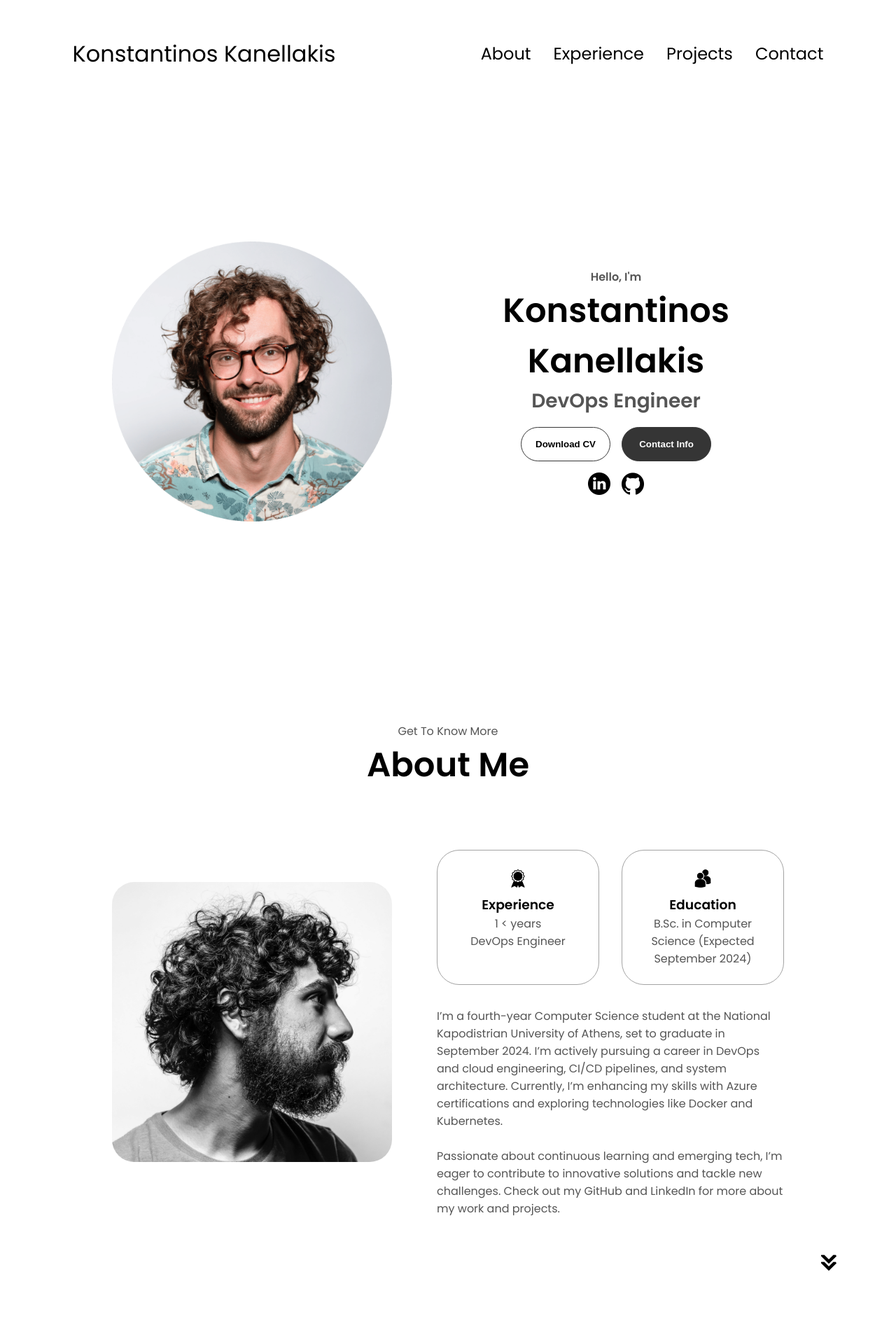
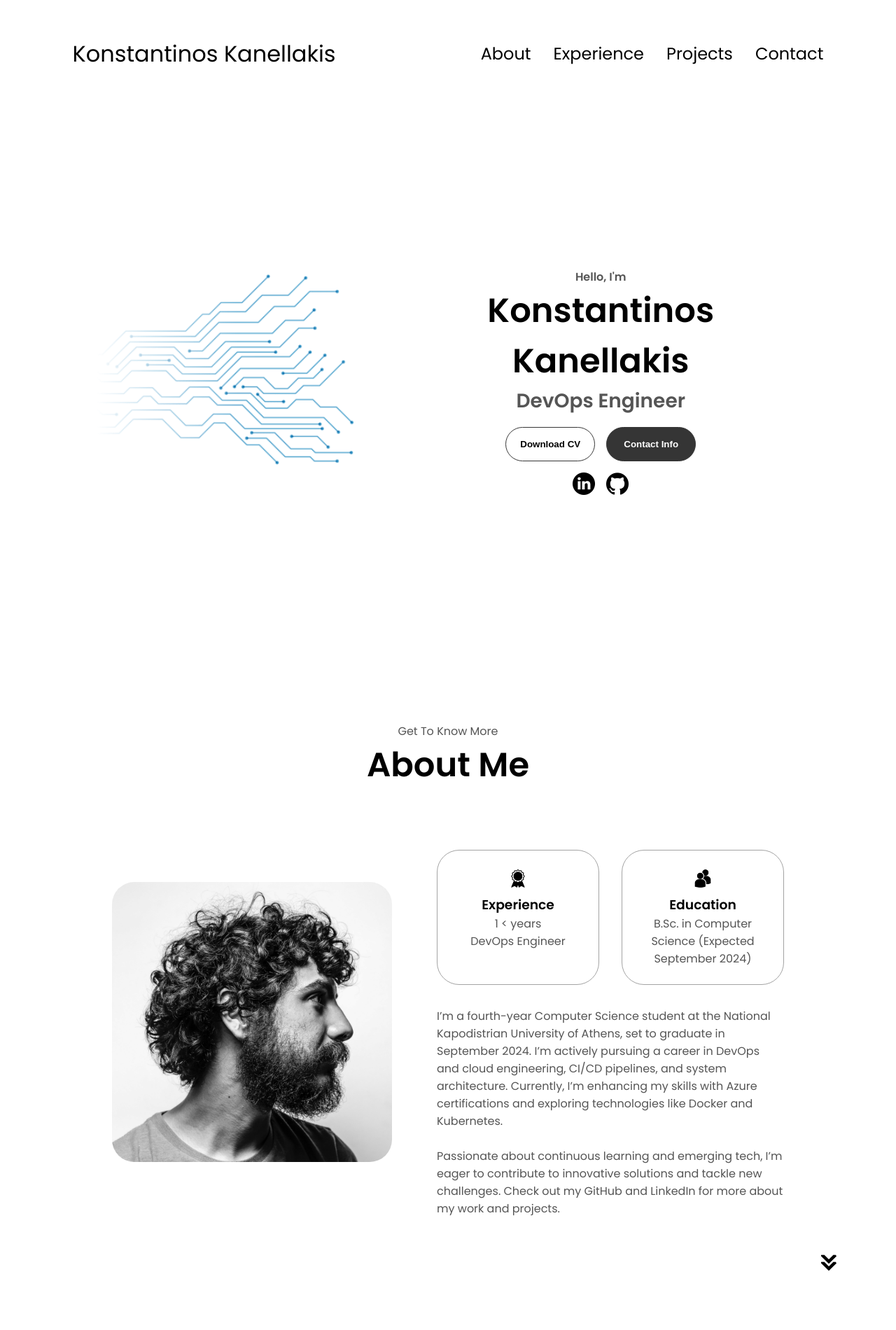
Before and after one commit to Kanellaman/kanellaman.github.io, a Jekyll site: the page built from index.markdown, in a window 1280 px wide. Shown: the top 1900 px of the page at 70% size. Built offline with Jekyll 4.4.1, drawn with Linux system fonts in a browser that asks for light colours; comment, search, counter and statistics services are not loaded; some of the changed text lies outside the part shown.

Commit message:
Stylish changes

```diff
--- a/_includes/profile.html
+++ b/_includes/profile.html
@@ -1,13 +1,13 @@
 <section id="profile">
     <div class="section__pic-container">
-        <img src="./assets/profile-pic.png" alt="Konstantinos Kanellakis profile picture" />
+        <img src="./assets/tech.png" alt="A tech picture" class="mask-image"/>
     </div>
     <div class="section__text">
         <p class="section__text__p1">Hello, I'm</p>
         <h1 class="title">Konstantinos Kanellakis</h1>
         <p class="section__text__p2">DevOps Engineer</p>
         <div class="btn-container">
-            <button class="btn btn-color-2" onclick="window.open('./assets/resume-example.pdf')">
+            <button class="btn btn-color-2" onclick="window.open('./assets/resume.pdf')">
                 Download CV
             </button>
             <button class="btn btn-color-1" onclick="location.href='./#contact'">
--- a/_includes/projects.html
+++ b/_includes/projects.html
@@ -41,15 +41,17 @@
                 </div>
             </div>
             <div class="details-container color-container">
+                <h2 class="experience-sub-title project-title">Voting System</h2>
                 <div class="article-container">
-                    <img src="./assets/project-3.png" alt="Project 3" class="project-img" />
+                    <img src="./assets/Voting_system.jpg" alt="Project 3" class="project-img" />
                 </div>
-                <h2 class="experience-sub-title project-title">Project Three</h2>
+                <br>
                 <div class="btn-container">
-                    <button class="btn btn-color-2 project-btn" onclick="location.href='https://github.com/'">
+                    <button class="btn btn-color-2 project-btn"
+                        onclick="window.open('https://github.com/Kanellaman/Voting-System', '_blank')">
                         Github
                     </button>
-                    <button class="btn btn-color-2 project-btn" onclick="location.href='https://github.com/'">
+                    <button class="btn btn-color-2 project-btn" disabled>
                         Live Demo
                     </button>
                 </div>
--- a/assets/css/style.css
+++ b/assets/css/style.css
@@ -311,7 +311,17 @@ section {
 .section__pic-container {
   height: 400px;
   width: 400px;
-  margin: auto 0;
+}
+
+.mask-image {
+    display: block;
+    width: 100%;
+    height: 100%; /* Ensure the image covers the container fully */
+    object-fit: cover; /* Maintain aspect ratio and cover the container */
+    mask-image: linear-gradient(to bottom, rgba(255, 255, 255, 0) 0%, rgba(255, 255, 255, 1) 50%);
+    -webkit-mask-image: linear-gradient(to bottom, rgba(255, 255, 255, 0) 0%, rgba(255, 255, 255, 1) 50%);
+    transform: rotate(-90deg); /* Rotate the image 90 degrees clockwise */
+
 }
 
 /* EXPERIENCE SECTION */
```
Also changed, not shown: other parts of _includes/profile.html (+2 -2 lines), assets/Voting_system.jpg (added), assets/profile-pic.png (deleted), assets/tech.png (added).
